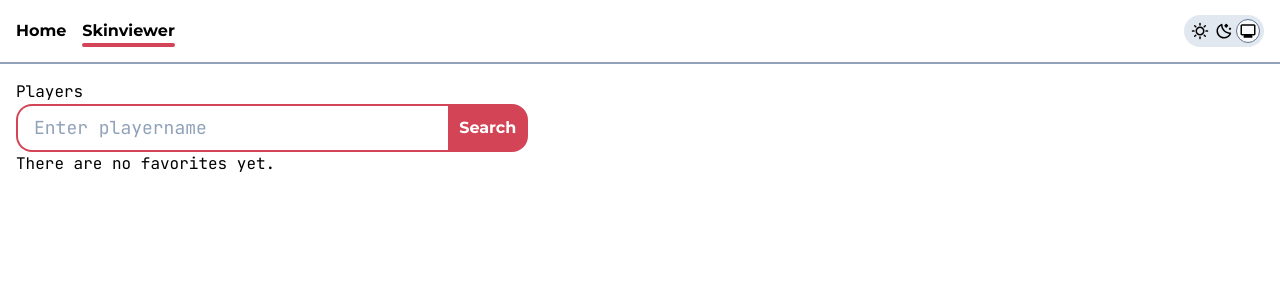
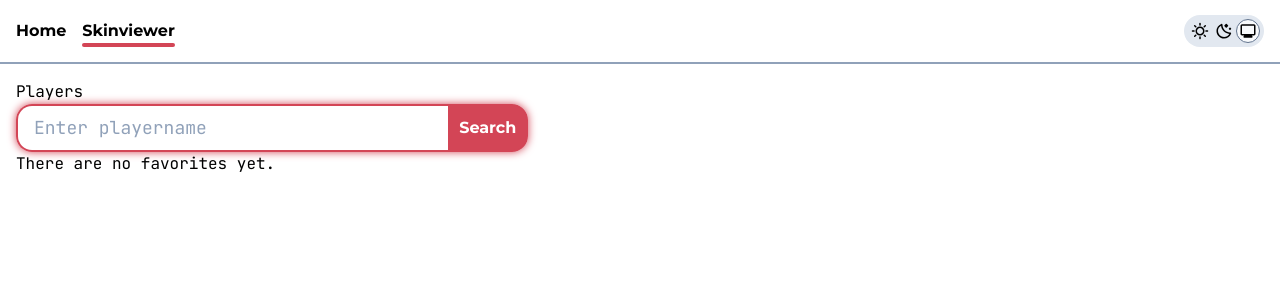
Before and after one commit to Tech-Nik09/mc-inspect, a Vue app: page /players in a window 1280 px wide. Shown: the top 300 px of the page. Built offline with nearby package versions, Linux system fonts and the light colour scheme; some icons are missing.

Commit message:
add shadow to SearchBar and NotFoundView

```diff
--- a/src/assets/main.css
+++ b/src/assets/main.css
@@ -7,6 +7,8 @@
   --default-font-family: var(--font-mono);
 
   --color-accent: #d34556;
+
+  --shadow-center-md: 0 0 8px 0 rgba(0, 0, 0, 0.25);
 
   --animate-loading: loading 1s linear infinite alternate;
   @keyframes loading {
--- a/src/components/SearchBar.vue
+++ b/src/components/SearchBar.vue
@@ -22,7 +22,7 @@
 </script>
 
 <template>
-  <div class="flex h-12 max-w-lg">
+  <div class="flex h-12 w-full max-w-lg rounded-2xl shadow-center-md shadow-accent">
     <input
       type="text"
       @keyup.enter="query"
--- a/src/views/NotFoundView.vue
+++ b/src/views/NotFoundView.vue
@@ -35,7 +35,7 @@
   <div class="mt-16 flex flex-col items-center gap-4">
     <h1 class="font-sans text-4xl font-bold">404</h1>
 
-    <div class="flex w-full max-w-lg flex-col items-center gap-4 rounded-2xl border-2 border-accent p-4">
+    <div class="flex w-full max-w-lg flex-col items-center gap-4 rounded-2xl border-2 border-accent p-4 shadow-center-md shadow-accent">
       <div class="text-center">
         <p>This page does not exist.</p>
         <p>
```
